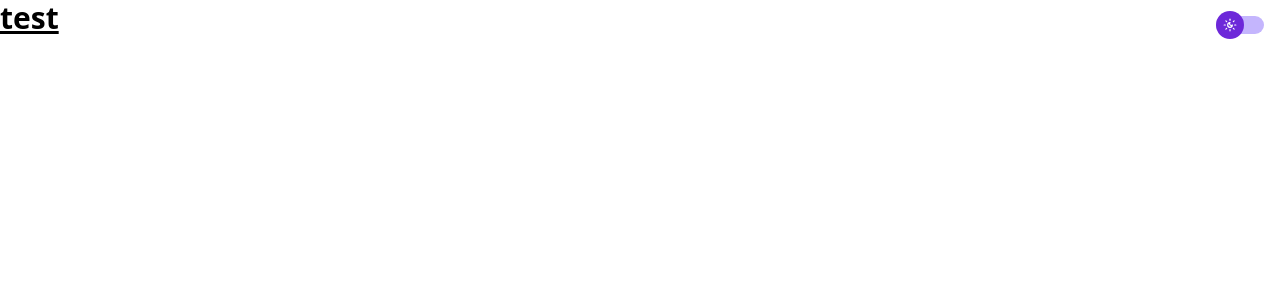
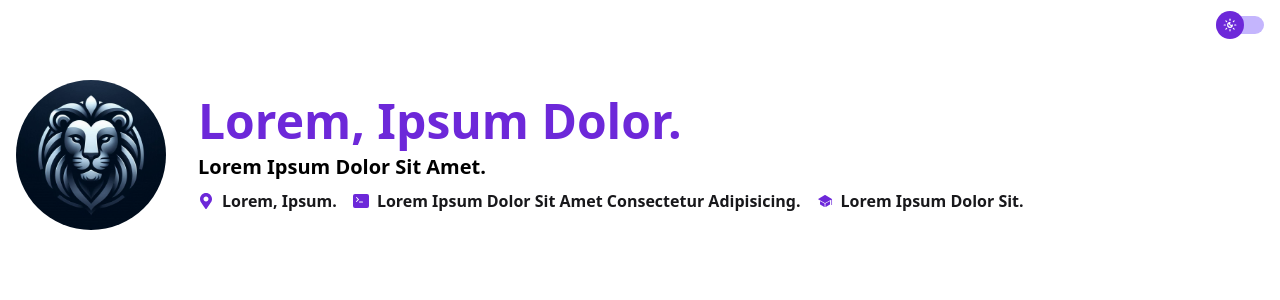
Before and after one commit to mar-g/portfolio-v3-marg, a Next.js app: page / in a window 1280 px wide. Shown: the top 300 px of the page. Built offline with nearby package versions, Linux system fonts and the light colour scheme.

Commit message:
commit 03

```diff
--- a/app/page.js
+++ b/app/page.js
@@ -1,3 +1,11 @@
+import Header from "@/components/Header";
+
 export default function Home() {
-  return <div className="text-3xl font-bold underline">test</div>;
+  return (
+    <main className="max-w-screen-xl w-full mx-auto px-4">
+      <div className="mt-20">
+        <Header />
+      </div>
+    </main>
+  );
 }
--- /dev/null
+++ b/components/Header.js
@@ -0,0 +1,60 @@
+"use client";
+import Image from "next/image";
+import data from "../data/header";
+import { FaMapMarkerAlt } from "react-icons/fa";
+import { BsTerminalFill } from "react-icons/bs";
+import { IoIosSchool } from "react-icons/io";
+import Headerinfo from "./Headerinfo";
+
+export default function Header() {
+  const { image, name, jobTitle, address, experience, education } = data;
+  return (
+    <div className="flex items-center gap-x-8">
+      <div className="w-[150px] h-[150px] relative rounded-full overflow-hidden">
+        <Image
+          src={image}
+          fill
+          alt="profile image"
+          className="w-full h-full object-cover hover:rotate-6 hover:scale-125 transition-all duration-500"
+        />
+      </div>
+      <div>
+        <h1 className="text-5xl font-black capitalize text-violet-700 dark:text-white">
+          {name}
+        </h1>
+        <h3 className="mt-2 text-xl font-bold capitalize dark:text-zinc-400">
+          {jobTitle}
+        </h3>
+        <div className="flex items-center gap-x-4 mt-2">
+          <Headerinfo
+            Icon={
+              <FaMapMarkerAlt
+                className="text-violet-700 dark:text-zinc-400"
+                size={16}
+              />
+            }
+            title={address}
+          />
+          <Headerinfo
+            Icon={
+              <BsTerminalFill
+                className="text-violet-700 dark:text-zinc-400"
+                size={16}
+              />
+            }
+            title={experience}
+          />
+          <Headerinfo
+            Icon={
+              <IoIosSchool
+                className="text-violet-700 dark:text-zinc-400"
+                size={16}
+              />
+            }
+            title={education}
+          />
+        </div>
+      </div>
+    </div>
+  );
+}
--- /dev/null
+++ b/components/Headerinfo.js
@@ -0,0 +1,10 @@
+export default function Headerinfo({ Icon, title }) {
+  return (
+    <div className="flex items-center space-x-2">
+      {Icon}
+      <span className="capitalize text-base font-semibold text-zinc-900 dark:text-zinc-400">
+        {title}
+      </span>
+    </div>
+  );
+}
--- /dev/null
+++ b/data/header.js
@@ -0,0 +1,9 @@
+const data = {
+  image: "/images/profile.jpg",
+  name: "Lorem, ipsum dolor.",
+  jobTitle: "Lorem ipsum dolor sit amet.",
+  address: "Lorem, ipsum.",
+  experience: "Lorem ipsum dolor sit amet consectetur adipisicing.",
+  education: "Lorem ipsum dolor sit.",
+};
+export default data;
--- a/tailwind.config.mjs
+++ b/tailwind.config.mjs
@@ -1,5 +1,6 @@
 /** @type {import('tailwindcss').Config} */
 export default {
+  darkMode: "class",
   content: [
     "./pages/**/*.{js,ts,jsx,tsx,mdx}",
     "./components/**/*.{js,ts,jsx,tsx,mdx}",
```
Also changed, not shown: public/images/profile.jpg (added).
